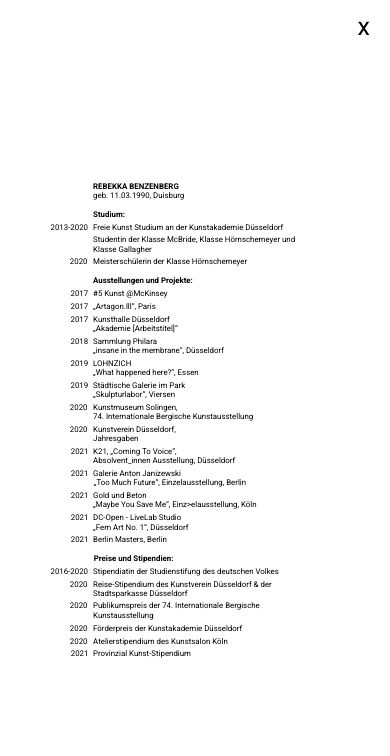
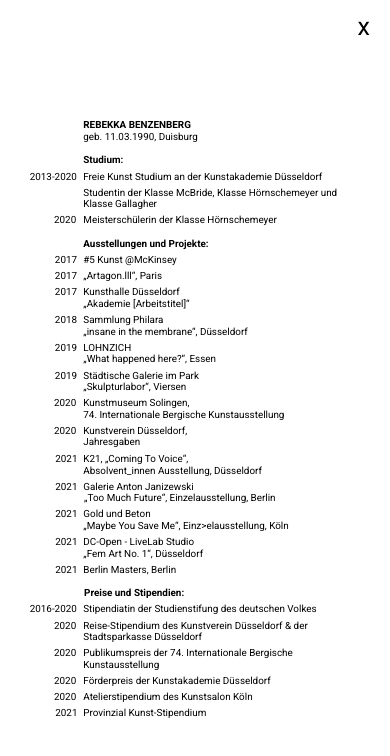
Before and after one commit to Ben-zen-Berg/rebekkabenzenberg, a plain HTML site: page info.html in a window 390 px wide. Drawn offline with Linux system fonts and the light colour scheme.

Commit message:
mobile update

```diff
--- a/info.html
+++ b/info.html
@@ -14,7 +14,7 @@
 
 <body>
     <svg xmlns="http://www.w3.org/2000/svg" xmlns:xlink="http://www.w3.org/1999/xlink" width="100vw" height="100vh"
-        viewBox="-71 -55.531 595 842" xml:space="preserve" class="info">
+        viewBox="-30 -55 473 842" xml:space="preserve" class="info">
         <text transform="translate(71 10)" class="bold">REBEKKA BENZENBERG</text>
         <text transform="translate(71 24)">geb. 11.03.1990, Duisburg</text>
         <text transform="translate(71 52)" class="bold">Studium:</text>
```
